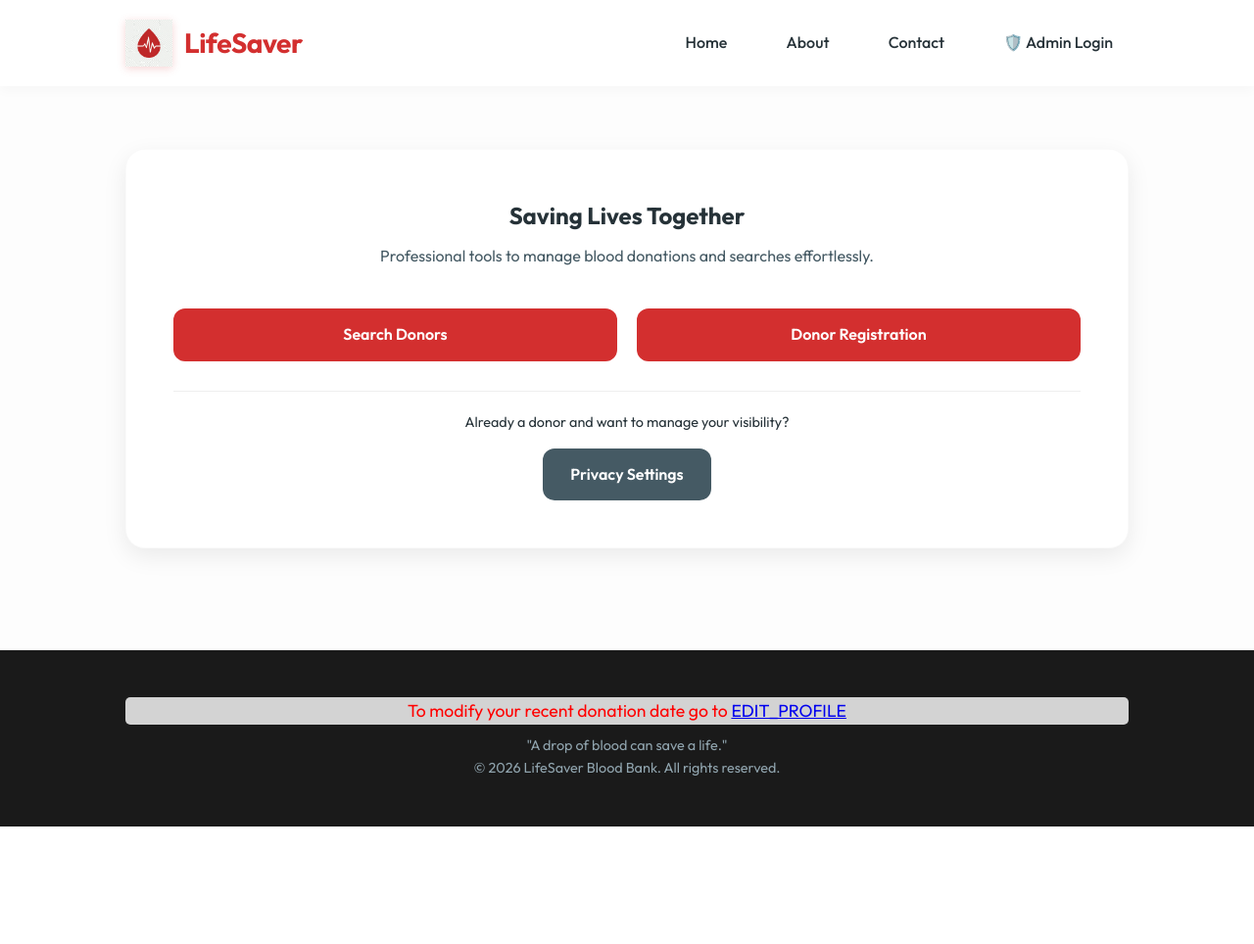
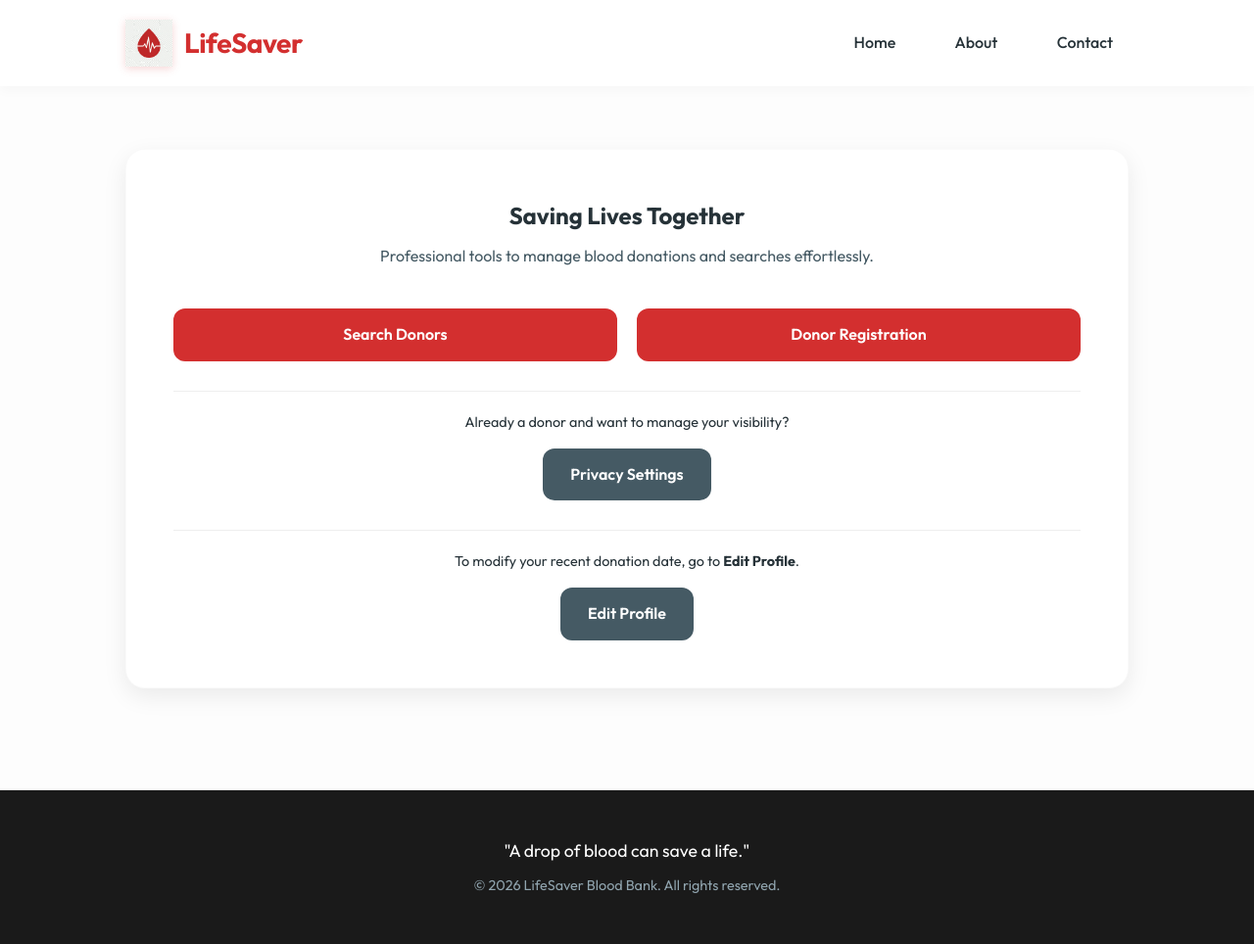
Before and after one commit to sai-teja-patel/life-saver-blood, a Flask app: page / in a window 1280 px wide. Shown: the whole page at 98% size. Before the commit the page ends 844 px from the top, so only its background shows below. Run offline with Flask 3, Linux system fonts and the light colour scheme; some libraries are stand-ins or nearby versions.

Commit message:
Update index.html

```diff
--- a/templates/index.html
+++ b/templates/index.html
@@ -1,5 +1,6 @@
 <!DOCTYPE html>
 <html lang="en">
+
 <head>
     <meta charset="UTF-8">
     <meta name="viewport" content="width=device-width, initial-scale=1.0">
@@ -7,6 +8,7 @@
     <link rel="stylesheet" href="{{ url_for('static', filename='css/style.css') }}">
     <link rel="icon" type="image/png" href="{{ url_for('static', filename='images/logo.png') }}">
 </head>
+
 <body>
     <header>
         <div class="logo-container" onclick="location.href='/'" style="cursor:pointer;">
@@ -17,10 +19,6 @@
             <a href="/">Home</a>
             <a href="/about">About</a>
             <a href="/contact">Contact</a>
-            <a href="/admin" class="admin-btn">
-    <span class="admin-icon">🛡️</span>
-    Admin Login
-</a>
         </nav>
     </header>
 
@@ -37,21 +35,29 @@
     <main>
         <div class="card" style="text-align: center;">
             <h2>Saving Lives Together</h2>
-            <p style="margin-top: 10px; color: var(--secondary-color);">Professional tools to manage blood donations and searches effortlessly.</p>
-            <div style="margin-top: 40px; display: grid; grid-template-columns: repeat(auto-fit, minmax(200px, 1fr)); gap: 20px;">
+            <p style="margin-top: 10px; color: var(--secondary-color);">Professional tools to manage blood donations and
+                searches effortlessly.</p>
+            <div
+                style="margin-top: 40px; display: grid; grid-template-columns: repeat(auto-fit, minmax(200px, 1fr)); gap: 20px;">
                 <a href="/search" class="btn">Search Donors</a>
                 <a href="/registration_menu" class="btn">Donor Registration</a>
             </div>
             <div style="margin-top: 30px; border-top: 1px solid #eee; padding-top: 20px;">
-                <p style="margin-bottom: 15px; font-size: 0.9rem;">Already a donor and want to manage your visibility?</p>
+                <p style="margin-bottom: 15px; font-size: 0.9rem;">Already a donor and want to manage your visibility?
+                </p>
                 <a href="/privacy_login" class="btn" style="background: var(--secondary-color);">Privacy Settings</a>
+            </div>
+            <div style="margin-top: 30px; border-top: 1px solid #eee; padding-top: 20px;">
+                <p style="margin-bottom: 15px; font-size: 0.9rem;">To modify your recent donation date, go to <b>Edit
+                        Profile</b>.</p>
+                <a href="/modify" class="btn" style="background: var(--secondary-color);">Edit Profile</a>
             </div>
         </div>
     </main>
     <footer>
-        <p style="background-color:lightgrey; color:red; border-radius:5px 5px 5px 5px">To modify your recent donation date go to <a href="/modify">EDIT_PROFILE</a></p>
         <p>"A drop of blood can save a life."</p>
         <p>&copy; 2026 LifeSaver Blood Bank. All rights reserved.</p>
     </footer>
 </body>
+
 </html>
```
Lines whose indentation alone changed are shown as unchanged.
